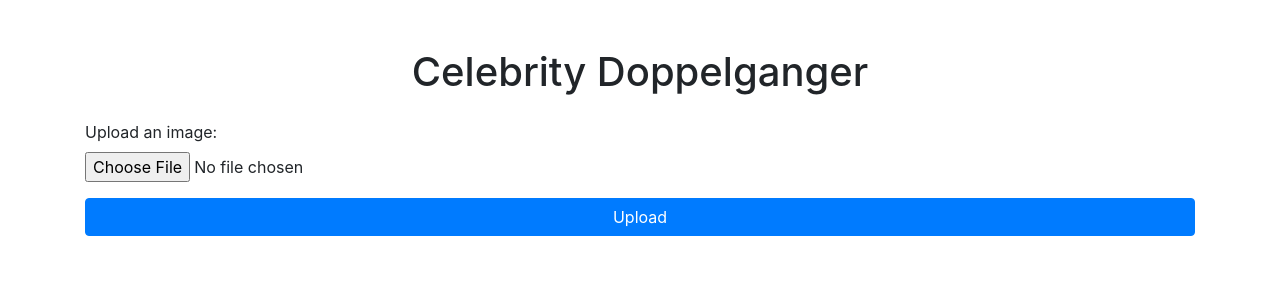
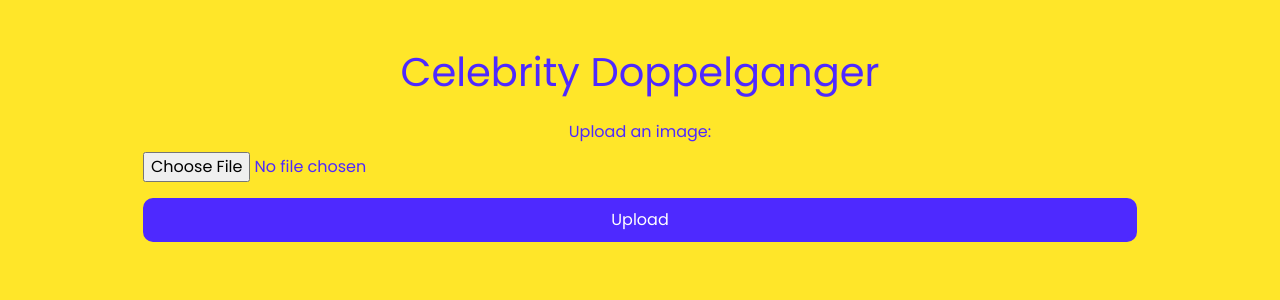
Before and after one commit to Gabomfim/CelebrityDoppelganger, a Python web app: template my-flask-app/app/templates/index.html in a window 1280 px wide. Shown: the top 300 px of the page. Run offline with Jinja, Linux system fonts and the light colour scheme; the template is opened without the code that fills it, so the values that code supplies are empty; some libraries are stand-ins or nearby versions.

Commit message:
First layout

```diff
--- a/my-flask-app/app/__init__.py
+++ b/my-flask-app/app/__init__.py
@@ -2,12 +2,6 @@ from flask import Flask
 
 def create_app():
     app = Flask(__name__)
-
-    # Load configuration
-    app.config.from_mapping(
-        SECRET_KEY='your_secret_key',
-        DATABASE='your_database_path'
-    )
 
     # Register blueprints
     from . import routes
--- a/my-flask-app/app/static/css/style.css
+++ b/my-flask-app/app/static/css/style.css
@@ -1,8 +1,13 @@
+/* Import Google Font */
+@import url('https://fonts.googleapis.com/css2?family=Poppins:wght@400;700&display=swap');
+
 body {
-    font-family: Arial, sans-serif;
+    font-family: 'Poppins', sans-serif; /* Use Poppins font */
     margin: 0;
     padding: 0;
-    background-color: #f4f4f4;
+    background-color: #FFE629; /* Yellow background */
+    text-align: center; /* Center all text */
+    color: #4E29FF; /* Text color on yellow background */
 }
 
 header {
@@ -10,24 +15,81 @@ header {
     color: #ffffff;
     padding: 10px 0;
     text-align: center;
+    margin-bottom: 20px; /* Bottom margin */
 }
 
 h1 {
     margin: 0;
+    margin-bottom: 20px; /* Bottom margin */
 }
 
 .container {
     width: 80%;
     margin: auto;
     overflow: hidden;
+    margin-bottom: 20px; /* Bottom margin */
 }
 
 footer {
     background: #35424a;
-    color: #ffffff;
-    text-align: center;
-    padding: 10px 0;
-    position: relative;
-    bottom: 0;
-    width: 100%;
+    text-align: center; /* Center text in footer */
+    margin-top: 20px; /* Top margin */
 }
+
+/* Universal styles for the application */
+.card {
+    border: 4px solid #4E29FF; /* Thicker call to action border */
+    border-radius: 15px; /* Rounded corners */
+    margin-bottom: 20px; /* Bottom margin */
+}
+
+.card-title,
+.card-text {
+    color: #6354AA; /* Purple */
+    margin-bottom: 10px; /* Bottom margin */
+}
+
+.btn-primary {
+    background-color: #4E29FF; /* Call to action background */
+    border: 4px solid #4E29FF; /* Thicker call to action border */
+    color: #ffffff; /* White text */
+    border-radius: 10px; /* Rounded corners */
+    margin-bottom: 20px; /* Bottom margin */
+}
+
+.btn-primary:hover {
+    background-color: #3B1FCC; /* Darker call to action background */
+    border: 4px solid #3B1FCC; /* Thicker darker call to action border */
+}
+
+/* Styles for the celebrity image */
+.img-fluid {
+    max-height: 30em;
+    height: auto;
+    display: block;
+    margin-left: auto;
+    margin-right: auto;
+    border: 4px solid #4E29FF; /* Call to action border */
+    border-radius: 15px; /* Rounded corners */
+    margin-bottom: 20px; /* Bottom margin */
+}
+
+/* Styles for the file input */
+.custom-file-input {
+    display: none;
+}
+
+.custom-file-label {
+    display: inline-block;
+    background-color: #4E29FF; /* Call to action background */
+    border: 4px solid #4E29FF; /* Thicker call to action border */
+    color: #ffffff; /* White text */
+    border-radius: 10px; /* Rounded corners */
+    padding: 10px 20px;
+    cursor: pointer;
+}
+
+.custom-file-label:hover {
+    background-color: #3B1FCC; /* Darker call to action background */
+    border: 4px solid #3B1FCC; /* Thicker darker call to action border */
+}
--- a/my-flask-app/app/templates/index.html
+++ b/my-flask-app/app/templates/index.html
@@ -5,6 +5,7 @@
     <meta name="viewport" content="width=device-width, initial-scale=1.0">
     <title>Upload Image</title>
     <link rel="stylesheet" href="https://stackpath.bootstrapcdn.com/bootstrap/4.5.2/css/bootstrap.min.css">
+    <link rel="stylesheet" href="{{ url_for('static', filename='css/style.css') }}">
 </head>
 <body>
     <div class="container mt-5">
--- a/my-flask-app/app/templates/results.html
+++ b/my-flask-app/app/templates/results.html
@@ -5,6 +5,7 @@
         <meta name="viewport" content="width=device-width, initial-scale=1.0">
         <title>Result</title>
         <link rel="stylesheet" href="https://stackpath.bootstrapcdn.com/bootstrap/4.5.2/css/bootstrap.min.css">
+        <link rel="stylesheet" href="{{ url_for('static', filename='css/style.css') }}">
     </head>
 <body>
     <div class="container mt-5">
```
Lines whose indentation alone changed are shown as unchanged.
